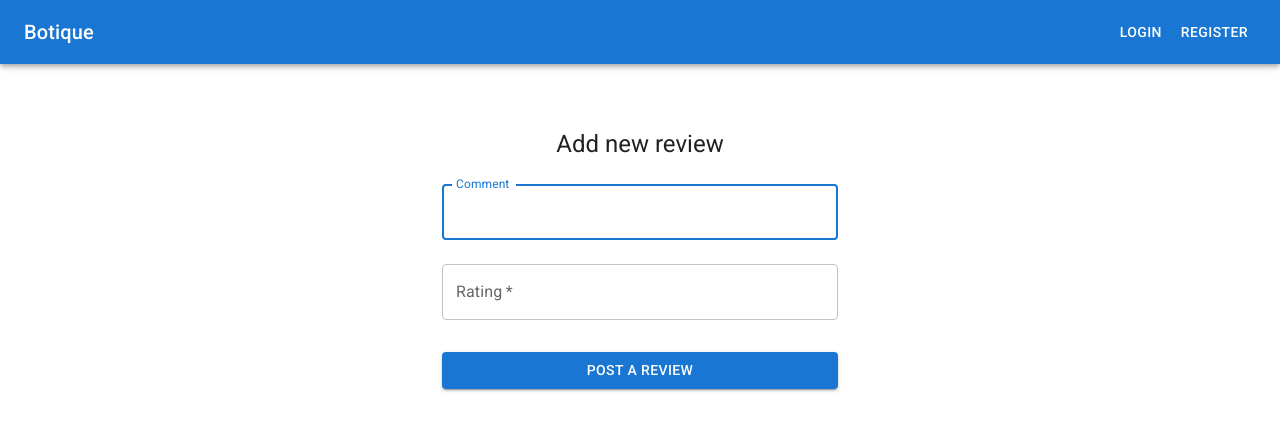
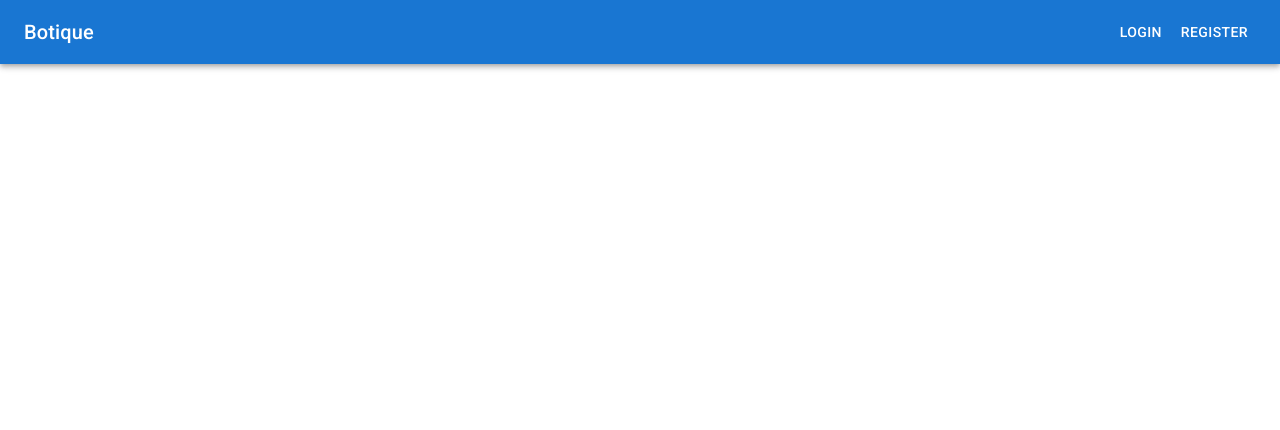
Before and after one commit to simsta6/botique-front, a React (Create React App) app: page /items/1/reviews in a window 1280 px wide. Shown: the top 430 px of the page. Built offline with nearby package versions, Linux system fonts and the light colour scheme.

Commit message:
Fix: editing review is now with old values

```diff
--- a/src/components/Review.tsx
+++ b/src/components/Review.tsx
@@ -62,7 +62,7 @@ export default function Review({ user, itemId, reviewId, userId, comment, rating
             }
           />
         </Grid>
-        <Grid item xs={1} sx={{marginTop: 1}}>
+        <Grid item xs={1} sx={{marginTop: 1.5}}>
           <Grid container spacing={2}>
             { user && userId === user._id && (
               <>
--- a/src/pages/ReviewForm.tsx
+++ b/src/pages/ReviewForm.tsx
@@ -1,4 +1,5 @@
-import { Alert, Box, Button, Container, CssBaseline, TextField, Typography } from "@mui/material";
+import EditIcon from "@mui/icons-material/Edit";
+import { Alert, Avatar, Box, Button, Container, CssBaseline, TextField, Typography } from "@mui/material";
 import * as React from "react";
 import { useNavigate, useParams } from "react-router-dom";
 import { ReviewData } from "../interfaces/ReviewsInterfaces";
@@ -49,6 +50,8 @@ export default function ReviewForm(): JSX.Element {
 
   return (
     <Container component="main" maxWidth="xs">
+      {oldReview &&
+      <>
         <CssBaseline />
         <Box
           sx={{
@@ -58,6 +61,9 @@ export default function ReviewForm(): JSX.Element {
             alignItems: "center",
           }}
         >
+          <Avatar sx={{ m: 1, bgcolor: "secondary.main" }}>
+            <EditIcon />
+          </Avatar>
           <Typography component="h1" variant="h5">
           Add new review
           </Typography>
@@ -69,7 +75,7 @@ export default function ReviewForm(): JSX.Element {
               label="Comment"
               name="comment"
               autoFocus
-            defaultValue={oldReview?.comment}
+              defaultValue={oldReview.comment}
             />
             <TextField
               margin="normal"
@@ -79,7 +85,7 @@ export default function ReviewForm(): JSX.Element {
               label="Rating"
               type="number"
               id="rating"
-            defaultValue={oldReview?.rating}
+              defaultValue={oldReview.rating}
               onChange = {(e) =>{
                 e.target.value = Math.min(Math.max(0, parseInt(e.target.value)), 5).toString();
               }}
@@ -101,6 +107,8 @@ export default function ReviewForm(): JSX.Element {
             </Button>
           </Box>
         </Box>
+      </>
+      }
     </Container>
   );
 }
```
Lines whose indentation alone changed are shown as unchanged.
